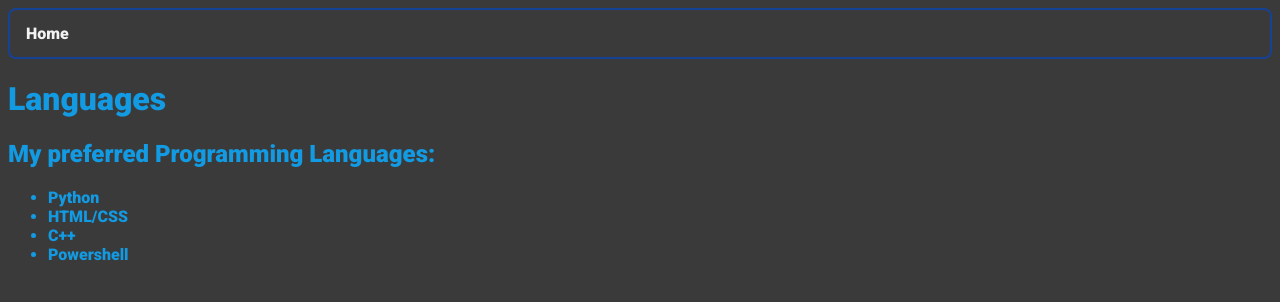
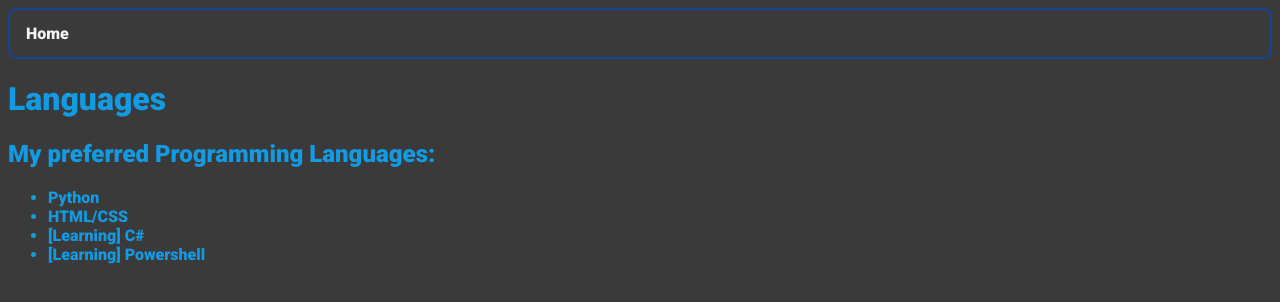
Before and after one commit to bazthedev/bazthedev.github.io, a plain HTML site: page p/languages.html in a window 1280 px wide. Drawn offline with Linux system fonts and the light colour scheme.

Commit message:
Update languages.html

```diff
--- a/p/languages.html
+++ b/p/languages.html
@@ -16,6 +16,6 @@
 <ul>
 <li>Python</li>
 <li>HTML/CSS</li>
-<li>C++</li>
-<li>Powershell</li>
+<li>[Learning] C#</li>
+<li>[Learning] Powershell</li>
 </html>
```
